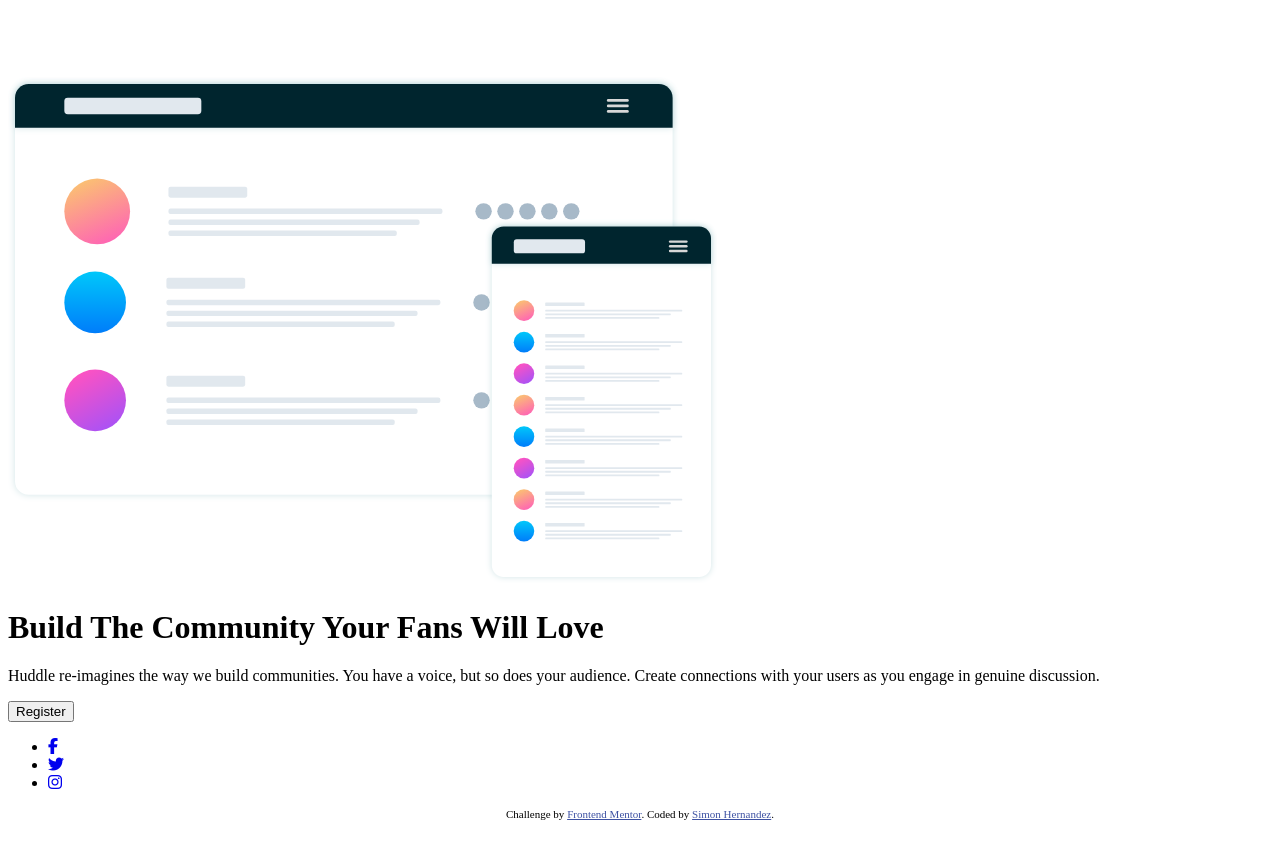
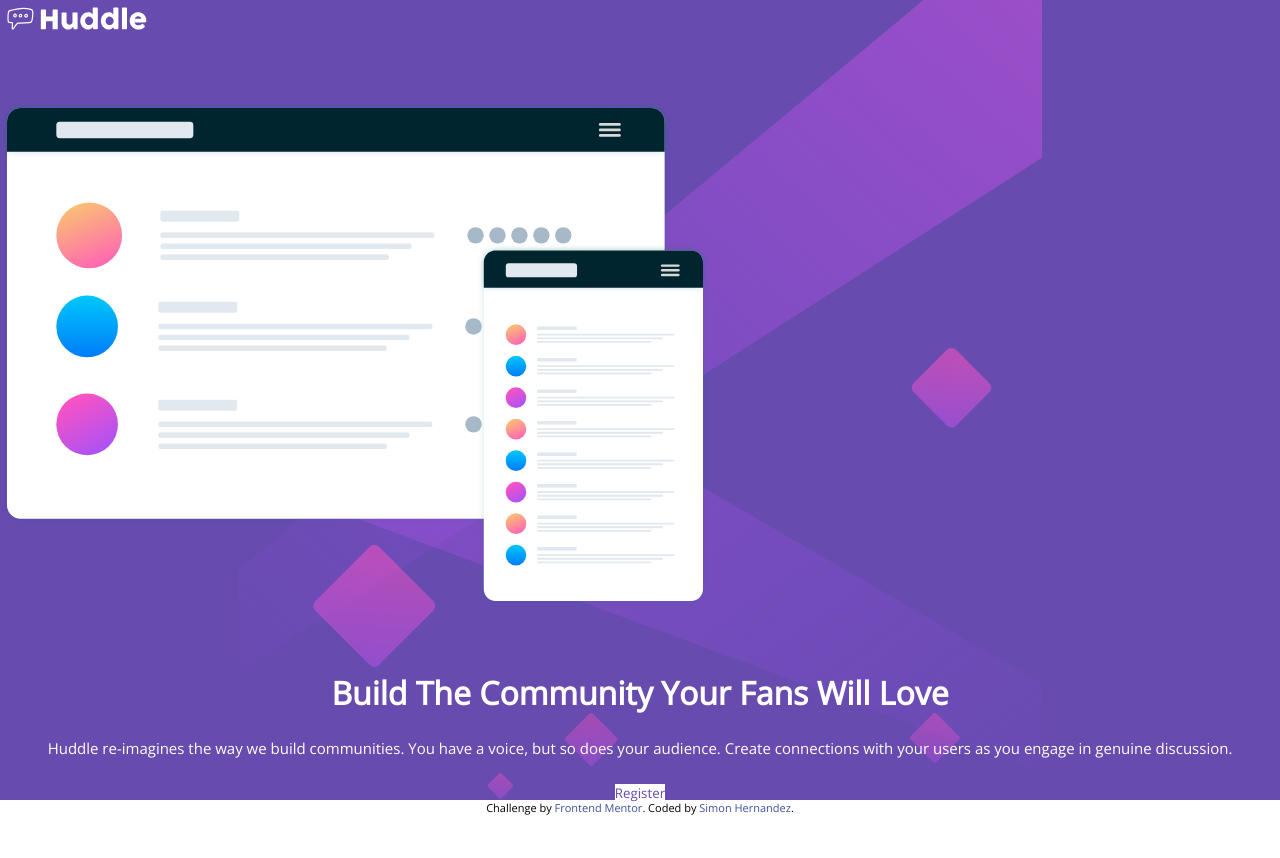
Before and after one commit to simonhernandez/huddleLandingPageSingleIntro, a plain HTML site: page index.html in a window 1280 px wide. Before the commit the page ends 831 px from the top, so only its background shows below. Drawn offline with nearby package versions, Linux system fonts and the light colour scheme.

Commit message:
Modfied CSS File
Finished Header's CSS Styling

```diff
--- a/css/styles.css
+++ b/css/styles.css
@@ -70,4 +70,39 @@ h1{font-size: var(--fs-h1);}
     color: var(--clr-violet);
 }
 /* ---- Header Styles ---- */
+.header{
+    height: 100vh;
+    background-color: var(--clr-violet);
+    background-blend-mode: lighten;
+    background-image: url(/images/bg-mobile.svg);
+    background-size: contain;
+    background-position: center top;
+    background-repeat: no-repeat;
+    color: var(--clr-white);
+    text-align: center;
+}
+.header > *:not(:last-child),
+.hero-container > *:not(:last-child){
+    margin-bottom: 4rem;
+}
+.hero__text-container > *:not(:last-child){
+    margin-bottom: 1.5rem;
+}
+.logo-container{
+    max-width: 150px;
+}
+.social__list,
+.social__item{
+    display: flex;
+    justify-content: center;
+    align-items: center;
+}
+.social__item{
+    margin-right: 1rem;
+    border: 1px solid var(--clr-white);
+    height: 30px;
+    width: 30px;
+    border-radius: 50%;
+    padding: 1rem;
+}
 /* ---- Media Queries ---- */
--- a/index.html
+++ b/index.html
@@ -6,6 +6,8 @@
 
   <link rel="icon" type="image/png" sizes="32x32" href="./images/favicon-32x32.png">
 
+  <!-- CSS Styles -->
+  <link rel="stylesheet" href="/css/styles.css">
   <title>Frontend Mentor | Huddle landing page with single introductory section</title>
 
   <!-- Feel free to remove these styles or customise in your own stylesheet 👍 -->
```
